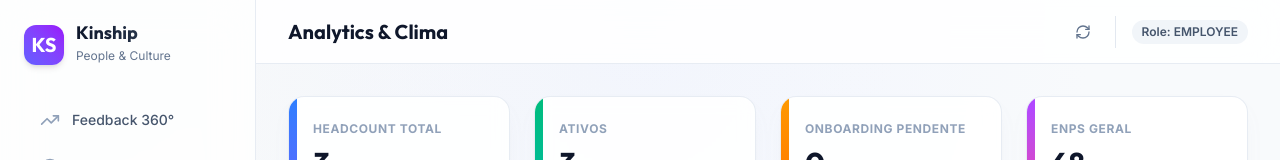
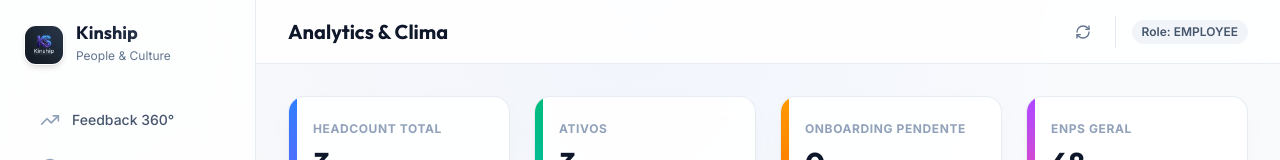
Before and after one commit to mehiel-victor/desafio-front-end, a React (Vite) app in the folder client/: page / in a window 1280 px wide. Shown: the top 160 px of the page. Built offline with nearby package versions, Linux system fonts and the light colour scheme.

Commit message:
Use Kinship logo image in sidebar branding area

```diff
--- a/client/src/App.tsx
+++ b/client/src/App.tsx
@@ -363,9 +363,11 @@ const App: React.FC = () => {
       <aside className="w-64 bg-white dark:bg-slate-900 border-r border-slate-200 dark:border-slate-800 flex flex-col justify-between shrink-0">
         <div className="p-6">
           <div className="flex items-center gap-3 mb-8">
-            <div className="h-10 w-10 rounded-xl bg-gradient-to-tr from-indigo-500 to-purple-600 flex items-center justify-center text-white font-display font-bold text-xl shadow-md">
-              KS
-            </div>
+            <img
+              src="/kinship_logo.png"
+              alt="KS Logo"
+              className="h-10 w-10 rounded-xl object-cover object-top shadow-md border border-slate-200/10"
+            />
             <div>
               <span className="font-display font-bold text-lg leading-none block bg-gradient-to-r from-slate-900 to-slate-700 dark:from-white dark:to-slate-300 bg-clip-text text-transparent">
                 Kinship
```
